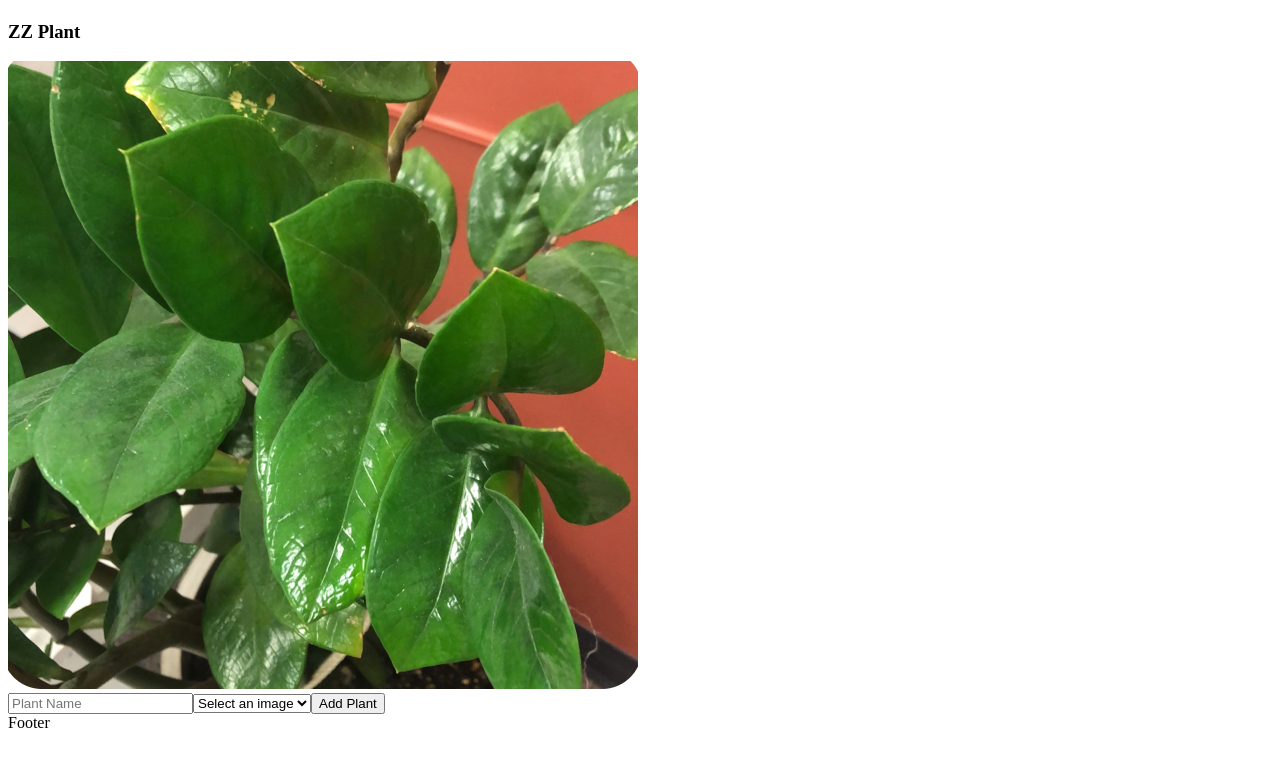
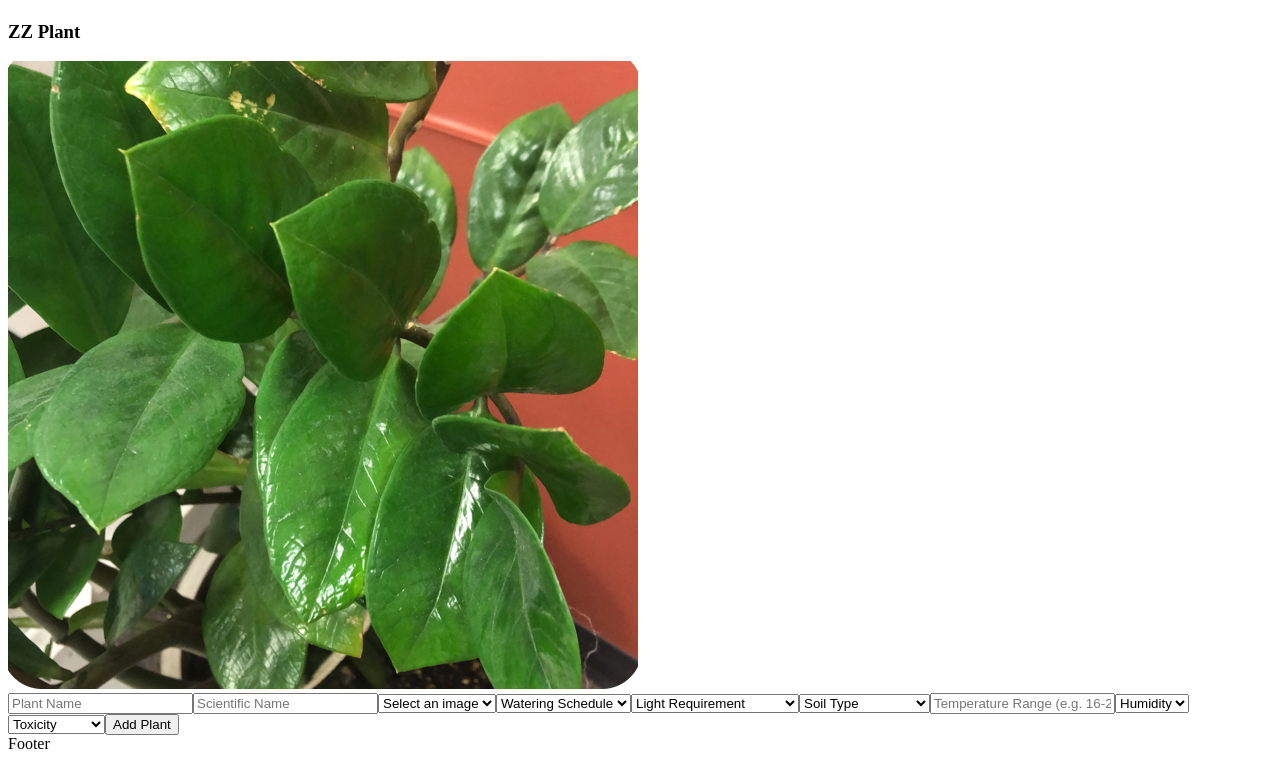
Before and after one commit to moa-reidar/gruppe-oppgave-2-2025, a React (Vite) app in the folder plant-care-app/: page / in a window 1280 px wide. Shown: the part 6231-6992 px from the top of the page. Before the commit the page ends 6971 px from the top, so only its background shows below. Built offline with nearby package versions, Linux system fonts and the light colour scheme.

Commit message:
Add full input and validation for all plant properties in AddPlantForm

```diff
--- a/plant-care-app/src/components/AddPlantForm.jsx
+++ b/plant-care-app/src/components/AddPlantForm.jsx
@@ -26,41 +26,128 @@ const imageOptions = [
 
 const AddPlantForm = ({ onAddPlant }) => {
   const [name, setName] = useState('');
+  const [scientificName, setScientificName] = useState('');
   const [image, setImage] = useState('');
+  const [wateringSchedule, setWateringSchedule] = useState('');
+  const [lightRequirement, setLightRequirement] = useState('');
+  const [soilType, setSoilType] = useState('');
+  const [temperatureRange, setTemperatureRange] = useState('');
+  const [humidity, setHumidity] = useState('');
+  const [toxicity, setToxicity] = useState('');
+  const [error, setError] = useState('');
 
   const handleSubmit = (e) => {
     e.preventDefault();
 
-    if (!name || !image) {
-      alert("Both name and image are required");
+    if (!name || !scientificName || !image || !wateringSchedule || !lightRequirement || !soilType || !temperatureRange || !humidity || !toxicity) {
+      setError('All fields are required');
       return;
     }
 
     const newPlant = {
       id: Date.now(),
-      name: name,
-      image: image,
+      name,
+      scientificName,
+      image,
+      wateringSchedule,
+      lightRequirement,
+      soilType,
+      temperatureRange,
+      humidity,
+      toxicity,
     };
 
     onAddPlant(newPlant);
+
+    // Reset all fields
     setName('');
+    setScientificName('');
     setImage('');
+    setWateringSchedule('');
+    setLightRequirement('');
+    setSoilType('');
+    setTemperatureRange('');
+    setHumidity('');
+    setToxicity('');
+    setError('');
   };
 
   return (
     <form onSubmit={handleSubmit}>
+      {error && <p style={{ color: 'red' }}>{error}</p>}
+
       <input
         type="text"
         placeholder="Plant Name"
         value={name}
         onChange={(e) => setName(e.target.value)}
       />
+      <input
+        type="text"
+        placeholder="Scientific Name"
+        value={scientificName}
+        onChange={(e) => setScientificName(e.target.value)}
+      />
+
       <select value={image} onChange={(e) => setImage(e.target.value)}>
         <option value="">Select an image</option>
-        {imageOptions.map((img, index) => (
-          <option key={index} value={img.value}>{img.label}</option>
+        {imageOptions.map((img, i) => (
+          <option key={i} value={img.value}>{img.label}</option>
         ))}
       </select>
+
+      <select value={wateringSchedule} onChange={(e) => setWateringSchedule(e.target.value)}>
+        <option value="">Watering Schedule</option>
+        <option value="Once a week">Once a week</option>
+        <option value="Twice a week">Twice a week</option>
+        <option value="Every 1-2 weeks">Every 1-2 weeks</option>
+        <option value="Every 2 weeks">Every 2 weeks</option>
+        <option value="Every 2-3 weeks">Every 2-3 weeks</option>
+        <option value="Every 3 weeks">Every 3 weeks</option>
+        <option value="Keep soil moist">Keep soil moist</option>
+      </select>
+
+      <select value={lightRequirement} onChange={(e) => setLightRequirement(e.target.value)}>
+        <option value="">Light Requirement</option>
+        <option value="Low">Low</option>
+        <option value="Medium">Medium</option>
+        <option value="High">High</option>
+        <option value="Bright indirect">Bright indirect</option>
+        <option value="Low to medium">Low to medium</option>
+        <option value="Medium to bright indirect">Medium to bright indirect</option>
+      </select>
+
+      <select value={soilType} onChange={(e) => setSoilType(e.target.value)}>
+        <option value="">Soil Type</option>
+        <option value="Well-draining">Well-draining</option>
+        <option value="Peat-based">Peat-based</option>
+        <option value="Sandy">Sandy</option>
+        <option value="Loamy">Loamy</option>
+        <option value="Rich, well-draining">Rich, well-draining</option>
+      </select>
+
+      <input
+        type="text"
+        placeholder="Temperature Range (e.g. 16-25°C)"
+        value={temperatureRange}
+        onChange={(e) => setTemperatureRange(e.target.value)}
+      />
+
+      <select value={humidity} onChange={(e) => setHumidity(e.target.value)}>
+        <option value="">Humidity</option>
+        <option value="Low">Low</option>
+        <option value="Medium">Medium</option>
+        <option value="High">High</option>
+      </select>
+
+      <select value={toxicity} onChange={(e) => setToxicity(e.target.value)}>
+        <option value="">Toxicity</option>
+        <option value="Toxic">Toxic</option>
+        <option value="Toxic to pets">Toxic to pets</option>
+        <option value="Mildly toxic">Mildly toxic</option>
+        <option value="Non-toxic">Non-toxic</option>
+      </select>
+
       <button type="submit">Add Plant</button>
     </form>
   );
```
